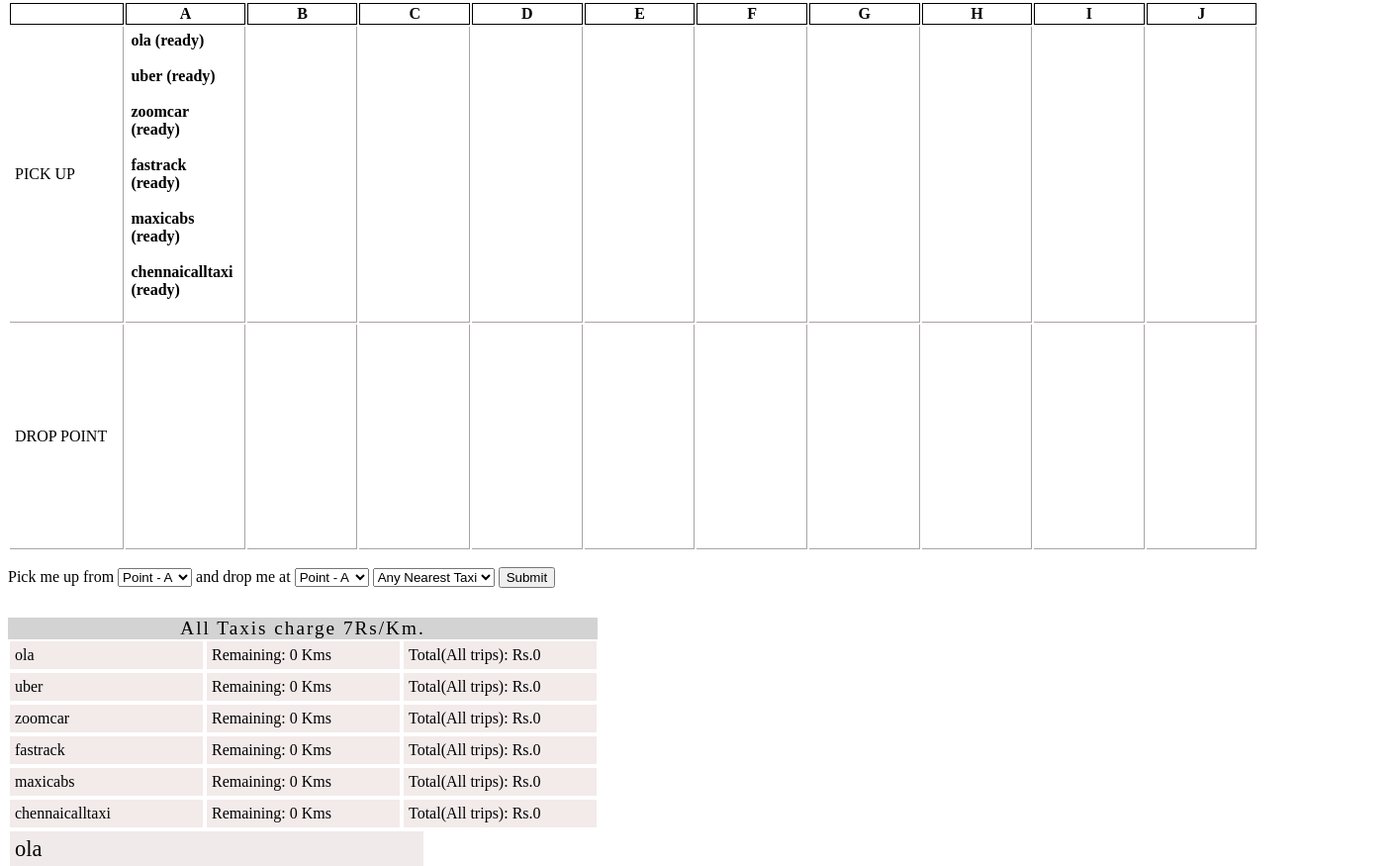
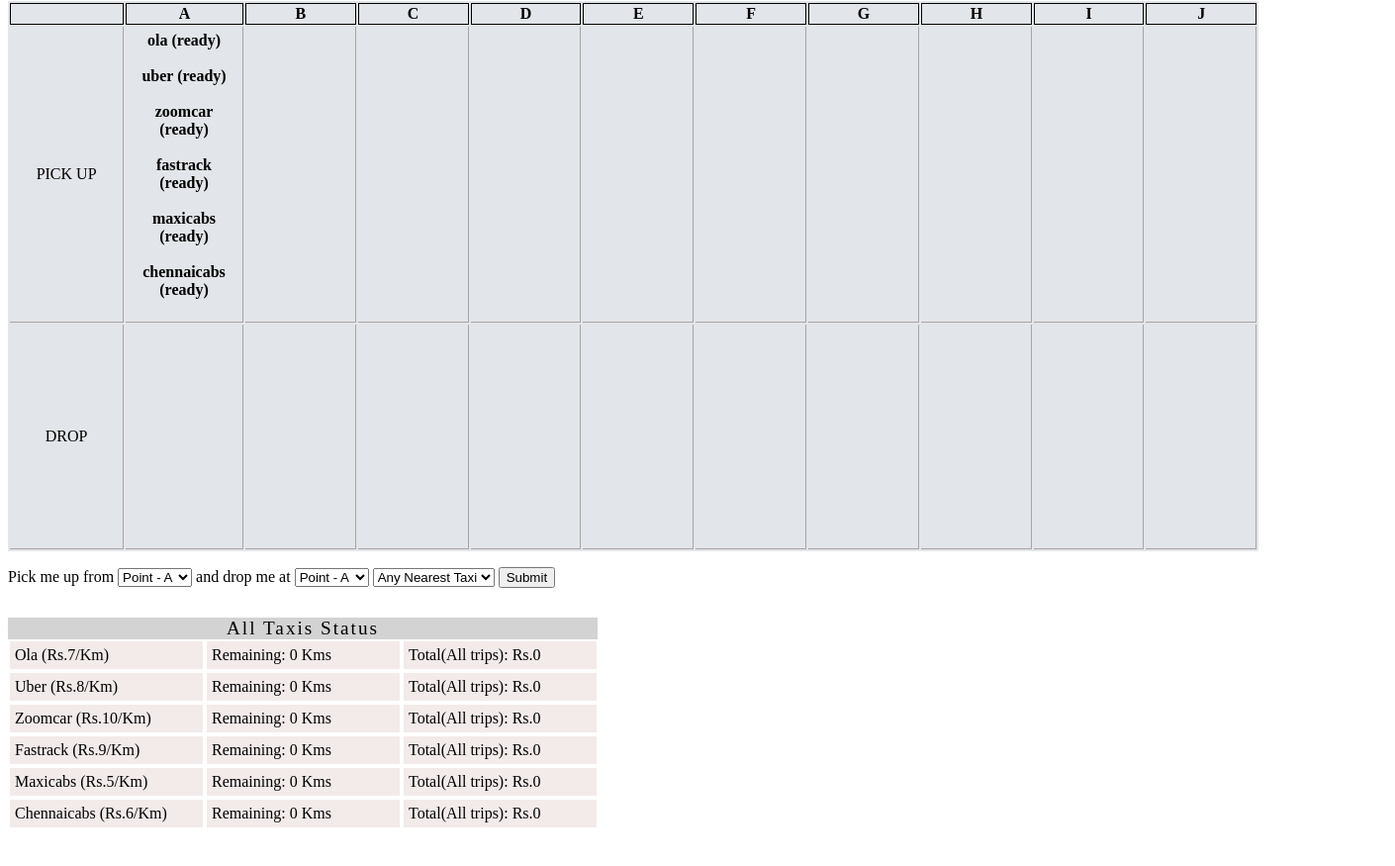
Before and after one commit to dpak11/taxi, a plain HTML site: page taxis.html in a window 1280 px wide. Shown: the part 7-882 px from the top of the page at 99% size, 1410 px wide, since content can reach past the window. Drawn offline with nearby package versions, Linux system fonts and the light colour scheme.

Commit message:
Added Price for individual taxis, updated mapPlotPoints,Styling Changes, Added autoscroll

```diff
--- a/style.css
+++ b/style.css
@@ -1,6 +1,7 @@
 td,th{
 		border: solid 1px #000;
-		width: 110px
+		width: 110px;
+		text-align: center;
 	}
 	td{
 		padding: 5px;
@@ -33,19 +34,24 @@
 	.hidetaxi{
 		display:none
 	}
-	 #mapTable td {
+	.nameCaps, .cabnames{
+		text-transform: capitalize;
+	}
+	#mapTable{margin-top: 50px}
+	#mapTable td {
         width: 3px;
         height: 3px;
         border-radius: 50%;
         background-color: #fff;
 		border: none;
+		padding: 2px
     }
     #mapTable td.highlight{
     	border: solid 1px #9c9393;
     }
 
     .activepoints{
-    	background-color: rgb(245, 199, 221) !important;
+    	background-color: rgb(218, 172, 194) !important
 
     }
     .mark-red{
--- a/taxis.html
+++ b/taxis.html
@@ -9,7 +9,7 @@
 </head>
 
 <body>
-    <table>
+    <table style="background: rgb(226, 229, 233)" >
         <thead>
             <th>&nbsp;</th>
             <th>A</th>
@@ -38,7 +38,7 @@
                 <td id="col-point-j"></td>
             </tr>
             <tr>
-                <td>DROP POINT</td>
+                <td>DROP</td>
                 <td id="col-halt-a"></td>
                 <td id="col-halt-b"></td>
                 <td id="col-halt-c"></td>
@@ -83,7 +83,7 @@
         <input type="button" id="submitPickup" value="Submit" /><span id="searchlog"></span>
         <!--<input type="text" id="cab_name" placeholder="Search Only for ..." />-->
     </p>
-    <p>All Taxis charge 7Rs/Km.</p>
+    <p>All Taxis Status</p>
     <p id="infoTaxis">
     </p>
     <table id="mapTable">
--- a/taxis.js
+++ b/taxis.js
@@ -3,16 +3,16 @@
     taxiNameList: [],
     add: function(taxi) {
         for (let i in this.alltaxis) {
-            if (this.alltaxis[i].id.toLowerCase() == taxi.toLowerCase()) {
-                console.log("Taxi Duplicate")
+            if (this.alltaxis[i].id.toLowerCase() == taxi.name.toLowerCase()) {
+                console.log("Taxi Duplicate");
                 return false;
             }
         }
-        let _obj = { id: taxi, currentLoc: "a", status: "ready", destination: "a", customer: "", distance: 0, total: 0 };
+        let _obj = { id: taxi.name, currentLoc: "a", status: "ready", destination: "a", customer: "", distance: 0, total: 0, price: taxi.cost };
         this.alltaxis.push(_obj);
-        this.displayStatus(taxi, "ready", "", "a", "a", 0);
-        this.taxiNameList.push(taxi);
-        $("#cab_name").append(`<option value='${taxi}'>${taxi}</option>`);
+        this.displayStatus(taxi.name, "ready", "", "a", "a", 0);
+        this.taxiNameList.push(taxi.name);
+        $("#cab_name").append(`<option value='${taxi.name}'>${taxi.name}</option>`);
         return _obj;
     },
     nearest: function(pick, end, txid, strictlyTaxi) {
@@ -118,7 +118,7 @@
         let txi = this.alltaxis;
         let summary = "";
         for (let i = 0; i < txi.length; i++) {
-            summary += `<span>${txi[i].id}</span><span> Remaining: ${txi[i].distance} Kms </span><span> Total(All trips): Rs.${txi[i].total}</span><br/>`;
+            summary += `<span class="nameCaps">${txi[i].id} (Rs.${txi[i].price}/Km)</span><span> Remaining: ${txi[i].distance} Kms </span><span> Total(All trips): Rs.${txi[i].total}</span><br/>`;
 
         }
         $("#infoTaxis").html(summary);
@@ -170,10 +170,10 @@
     },
 
     init: function() {
-        let mapPlotStr = "0_0,0_92,0_93,1_1,1_32,1_33,1_71,1_72,1_73,1_89,1_90,1_91,1_94,2_2,2_3,2_13,2_14,2_15,2_16,2_17,2_31,2_34,2_70,2_74,2_88,2_95,3_4,3_9,3_10,3_11,3_12,3_18,3_28,3_29,3_30,3_31,3_35,3_54,3_55,3_70,3_75,3_87,3_96,4_5,4_6,4_7,4_8,4_9,4_19,4_28,4_36,4_53,4_56,4_71,4_75,4_86,4_97,5_20,5_21,5_22,5_26,5_27,5_28,5_37,5_38,5_39,5_40,5_52,5_55,5_64,5_65,5_66,5_72,5_76,5_85,5_98,5_99,6_23,6_24,6_25,6_26,6_41,6_52,6_55,6_58,6_59,6_63,6_67,6_68,6_69,6_72,6_77,6_84,7_42,7_52,7_55,7_57,7_60,7_61,7_62,7_70,7_72,7_78,7_83,8_43,8_44,8_45,8_46,8_47,8_48,8_49,8_50,8_51,8_56,8_70,8_72,8_79,8_80,8_81,8_82,9_71";
+        let mapPlotStr = "0_0,1_1,1_32,1_33,1_71,1_72,1_73,2_2,2_3,2_13,2_14,2_15,2_16,2_17,2_31,2_34,2_70,2_74,3_4,3_9,3_10,3_11,3_12,3_18,3_28,3_29,3_30,3_31,3_35,3_54,3_55,3_70,3_75,4_5,4_6,4_7,4_8,4_9,4_19,4_28,4_36,4_53,4_56,4_71,4_75,5_20,5_21,5_22,5_26,5_27,5_28,5_37,5_38,5_39,5_40,5_52,5_55,5_64,5_65,5_66,5_72,5_76,6_23,6_24,6_25,6_26,6_41,6_52,6_55,6_58,6_59,6_63,6_67,6_68,6_69,6_72,6_77,7_42,7_52,7_55,7_57,7_60,7_61,7_62,7_70,7_72,7_78,7_83,8_43,8_44,8_45,8_46,8_47,8_48,8_49,8_50,8_51,8_56,8_70,8_72,8_79,8_80,8_81,8_82,9_71";
 
         for (let z = 0; z < 6; z++) {
-            $("#mapTable tbody").append(`<tr><td colspan="30" class="cabnames">${CallTaxiPool.taxiNameList[z]}</td>`);
+            $("#mapTable tbody").append(`<tr><td colspan="90" class="cabnames" id="subtab${z}">${CallTaxiPool.taxiNameList[z]}</td>`);
             for (let i = 0; i < 10; i++) {
                 let row = `<tr class="map${z}_row${i}">`;
                 for (let j = 0; j < 100; j++) {
@@ -204,22 +204,22 @@
         let taxiIndex = CallTaxiPool.taxiNameList.indexOf(name);
 
         let refObj = {
-            dom: function(elm,method) {
+            dom: function(elm, method) {
                 CallTaxiPool.alltaxis.forEach(function(t) {
                     if (t.id == name) {
-                    	if(method == "save"){
-                    		t.DOM_elm = elm;
-                    	}else if(t.DOM_elm){
-                    		$(t.DOM_elm).removeClass("mark-red");
-                    	}
+                        if (method == "save") {
+                            t.DOM_elm = elm;
+                        } else if (t.DOM_elm) {
+                            $(t.DOM_elm).removeClass("mark-red");
+                        }
 
                     }
                 });
             }
         };
 
-        if(status.includes("picking")){
-        	refObj.dom(null,"get");
+        if (status.includes("picking")) {
+            refObj.dom(null, "get");
         }
 
         let order = [];
@@ -252,13 +252,13 @@
                 $(domEl).removeClass("activepoints mark-red");
                 if (seq == (seqlist.length - 1)) {
                     $(domEl).addClass("mark-red");
-                    refObj.dom(domEl,"save");
+                    refObj.dom(domEl, "save");
                 }
-            }else if(status.includes("picking")){
-            	if(seq == 0){
-            		$(domEl).addClass("mark-red");
-            	}
-            }else {
+            } else if (status.includes("picking")) {
+                if (seq == 0) {
+                    $(domEl).addClass("mark-red");
+                }
+            } else {
                 if ($(domEl).hasClass("activepoints") === false) {
                     $(domEl).addClass("activepoints");
                 }
@@ -273,6 +273,12 @@
     }
 };
 
+function pageAutoScroll() {
+    $('html,body').animate({
+            scrollTop: $("#subtab5").offset().top
+        }, 2000);
+}
+
 
 function CallTaxi(taxi) {
     let taxiObj = CallTaxiPool.add(taxi);
@@ -285,7 +291,7 @@
         let taxiRunTime;
         let distLeft = 0;
         let totalFare = 0;
-        let baseFare = 7; // Rs per Km
+        let baseFare = taxiObj.price; // Rs. per Km
         let speed = 2 // kms in 10 seconds
         this.pickme = function(cust, pickup, dest, strictTaxi) {
             if (pickup == dest) {
@@ -303,6 +309,7 @@
                     CallTaxiPool.update(id, status, customer, startPoint, destination, distLeft, totalFare);
                     CallTaxiPool.displayStatus();
                     DOMRoutePoints.update(id, status, startPoint, destination, distLeft);
+                    pageAutoScroll();
                     setTimeout(function() {
                         status = "running";
                         CallTaxiPool.update(id, "running", customer, startPoint, destination, distLeft, totalFare);
@@ -333,14 +340,14 @@
     }
 }
 
-let ola = new CallTaxi("ola");
-let uber = new CallTaxi("uber");
-let zoomcar = new CallTaxi("zoomcar");
-let fastrack = new CallTaxi("fastrack");
-let maxicabs = new CallTaxi("maxicabs");
-let chennaicalltaxi = new CallTaxi("chennaicalltaxi");
+let ola = new CallTaxi({ name: "ola", cost: 7 });
+let uber = new CallTaxi({ name: "uber", cost: 8 });
+let zoomcar = new CallTaxi({ name: "zoomcar", cost: 10 });
+let fastrack = new CallTaxi({ name: "fastrack", cost: 9 });
+let maxicabs = new CallTaxi({ name: "maxicabs", cost: 5 });
+let chennaicabs = new CallTaxi({ name: "chennaicabs", cost: 6 });
 
-let taxiInstances = [ola, uber, zoomcar, fastrack, chennaicalltaxi, maxicabs];
+let taxiInstances = [ola, uber, zoomcar, fastrack, maxicabs, chennaicabs];
 
 
 $("#submitPickup").click(function() {
```
